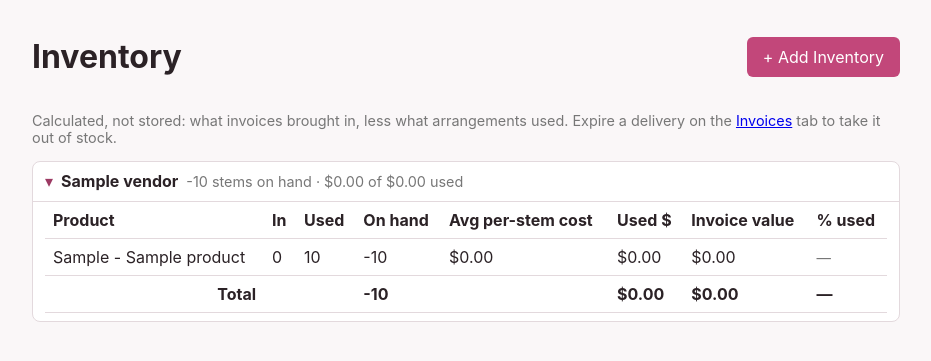
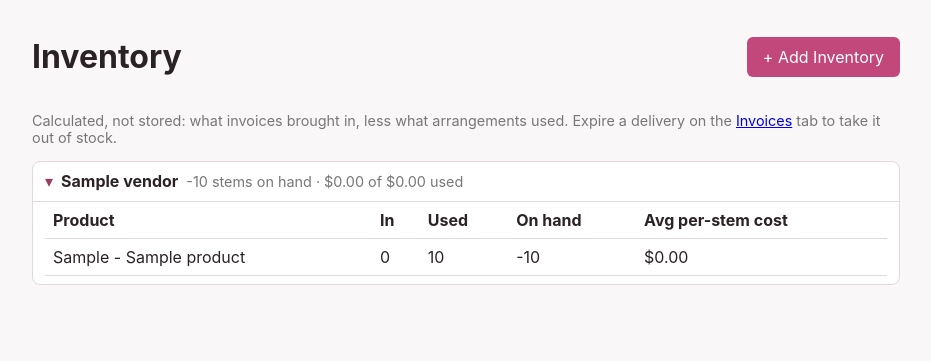
Before and after one commit to mikesmeets/arrangement-app, a Django app: page /inventory/ in a window 1280 px wide. Shown: the part 44-405 px from the top of the page, without its empty margins (174-1105 px from the left). Run offline with Django 5.2, Linux system fonts and the light colour scheme; a user stored in the database is signed in; tables that the repository leaves empty hold one stand-in row (values such as "Sample post"); data that the repository does not hold is empty.

Commit message:
Keep dollar usage in the vendor header only
The per-product table lost the Used $ / Invoice value / % used columns
and the totals row — too cluttered. The vendor group header still carries
the usage summary.

Co-Authored-By: Claude Opus 4.8 <noreply@anthropic.com>

```diff
--- a/catalog/views.py
+++ b/catalog/views.py
@@ -66,9 +66,6 @@ def _inventory_vendor_rows():
                 "used": used,
                 "on_hand": came_in - used,
                 "avg_cost": product.current_avg_cost,
-                "value_in": value_in,
-                "value_used": value_used,
-                "usage_pct": (value_used / value_in * 100) if value_in else None,
             }
         )
         current["on_hand"] += came_in - used
--- a/templates/catalog/_inventory_vendors.html
+++ b/templates/catalog/_inventory_vendors.html
@@ -14,9 +14,6 @@
           <th>Used</th>
           <th>On hand</th>
           <th>Avg per-stem cost</th>
-          <th>Used $</th>
-          <th>Invoice value</th>
-          <th>% used</th>
         </tr>
       </thead>
       <tbody>
@@ -27,24 +24,9 @@
           <td>{{ entry.used|floatformat:"-1" }}</td>
           <td>{{ entry.on_hand|floatformat:"-1" }}</td>
           <td>${{ entry.avg_cost|floatformat:2 }}</td>
-          <td>${{ entry.value_used|floatformat:2 }}</td>
-          <td>${{ entry.value_in|floatformat:2 }}</td>
-          <td>{% if entry.usage_pct is not None %}{{ entry.usage_pct|floatformat:0 }}%{% else %}<span class="muted">—</span>{% endif %}</td>
         </tr>
         {% endfor %}
       </tbody>
-      <tfoot>
-        <tr>
-          <th style="text-align:right;">Total</th>
-          <th></th>
-          <th></th>
-          <th>{{ row.on_hand|floatformat:"-1" }}</th>
-          <th></th>
-          <th>${{ row.value_used|floatformat:2 }}</th>
-          <th>${{ row.value_in|floatformat:2 }}</th>
-          <th>{% if row.usage_pct is not None %}{{ row.usage_pct|floatformat:0 }}%{% else %}—{% endif %}</th>
-        </tr>
-      </tfoot>
     </table>
   </div>
 </details>
```
